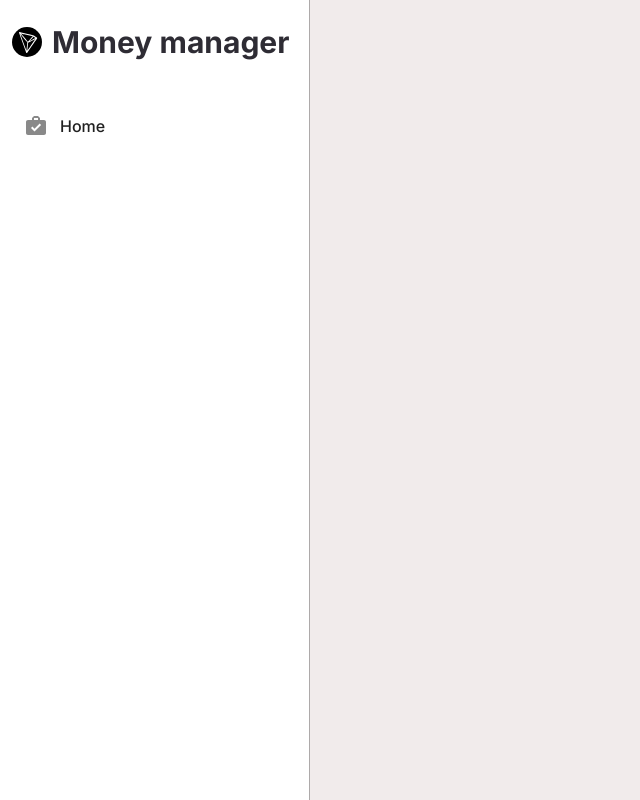
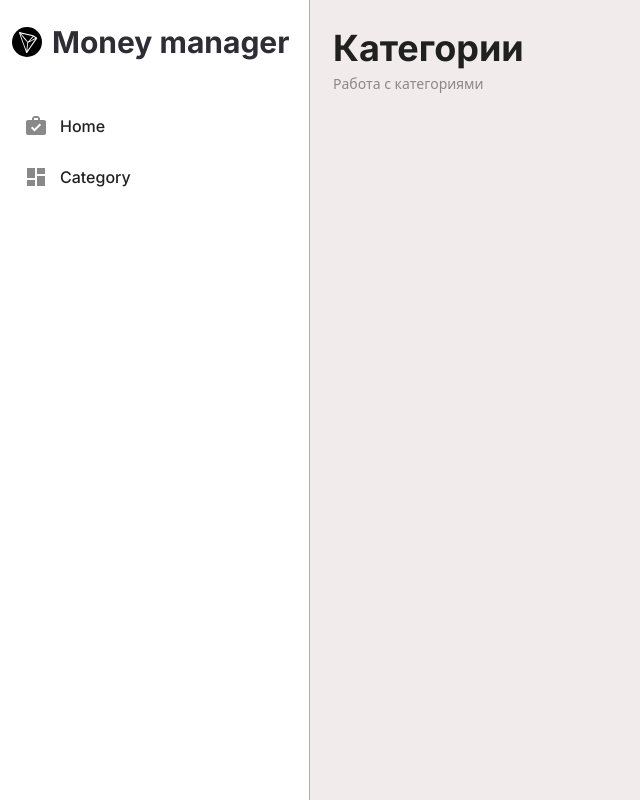
Before and after one commit to Alaront/money-manager, a Vue app: page /category in a window 1280 px wide. Before the commit this address had no page. Shown: the whole page, without its empty margins (0-640 px from the left). Built offline with nearby package versions, Linux system fonts and the light colour scheme.

Commit message:
title component

```diff
--- a/src/components/Home/TitleHome.vue
+++ /dev/null
@@ -1,14 +0,0 @@
-<template>
-  <div class="mb-[35px]">
-    <h1 class="text-[36px] leading-[46px] font-bold text-[#202020]">Home</h1>
-    <span class="text-[#898989] text-[14px]">Текущие финансы</span>
-  </div>
-</template>
-
-<script>
-export default {
-  name: "home-title",
-};
-</script>
-
-<style scoped></style>
--- /dev/null
+++ b/src/components/TitlePage.vue
@@ -0,0 +1,28 @@
+<template>
+  <div class="mb-[35px]">
+    <h1 class="text-[36px] leading-[46px] font-bold text-[#202020]">
+      {{ title }}
+    </h1>
+    <span class="text-[#898989] text-[14px]">{{ subtitle }}</span>
+  </div>
+</template>
+
+<script>
+export default {
+  props: {
+    title: {
+      type: String,
+      require: true,
+      default: "-",
+    },
+    subtitle: {
+      type: String,
+      require: true,
+      default: "-",
+    },
+  },
+  name: "title-page",
+};
+</script>
+
+<style scoped></style>
--- a/src/layouts/Header.vue
+++ b/src/layouts/Header.vue
@@ -13,6 +13,13 @@
             class="block hover:bg-[#775da670] header-btn font-medium text-[16px] leading-[19px] py-[16px] pr-[12px] rounded-[12px] text-[#202020] pl-[48px] after:absolute after:bg-[url('../assets/header/home-icon.svg')] after:bg-cover after:w-[24px] after:h-[24px] after:top-[13px] after:left-[12px]"
             to="/"
             >Home</router-link
+          >
+        </li>
+        <li class="relative">
+          <router-link
+            class="block hover:bg-[#775da670] header-btn font-medium text-[16px] leading-[19px] py-[16px] pr-[12px] rounded-[12px] text-[#202020] pl-[48px] after:absolute after:bg-[url('../assets/header/category-icon.svg')] after:bg-cover after:w-[24px] after:h-[24px] after:top-[13px] after:left-[12px]"
+            to="/category"
+            >Сategory</router-link
           >
         </li>
       </ul>
--- a/src/pages/HomePage.vue
+++ b/src/pages/HomePage.vue
@@ -1,17 +1,17 @@
 <template>
-  <header-title />
+  <title-page title="Home" subtitle="Текущие финансы" />
   <home-content />
 </template>
 
 <script>
-import Title from "@/components/Home/TitleHome";
+import Title from "@/components/TitlePage";
 import ContentHome from "@/components/Home/ContentHome";
 
 export default {
   name: "App",
 
   components: {
-    "header-title": Title,
+    "title-page": Title,
     "home-content": ContentHome,
   },
 };
--- /dev/null
+++ b/src/pages/NewCategoryPage.vue
@@ -0,0 +1,16 @@
+<template>
+  <title-page title="Категории" subtitle="Работа с категориями" />
+</template>
+
+<script>
+import titlePage from "@/components/TitlePage";
+
+export default {
+  name: "NewCategoryPage",
+  components: {
+    "title-page": titlePage,
+  },
+};
+</script>
+
+<style scoped></style>
--- a/src/router/router.js
+++ b/src/router/router.js
@@ -1,5 +1,6 @@
 import { createRouter, createWebHistory } from "vue-router";
 import HomePage from "@/pages/HomePage";
+import NewCategoryPage from "@/pages/NewCategoryPage";
 
 export default createRouter({
   history: createWebHistory(),
@@ -9,5 +10,10 @@ export default createRouter({
       component: HomePage,
       alias: "/",
     },
+    {
+      path: "/category",
+      component: NewCategoryPage,
+      alias: "/category",
+    },
   ],
 });
```
Also changed, not shown: src/assets/header/category-icon.svg (added).
